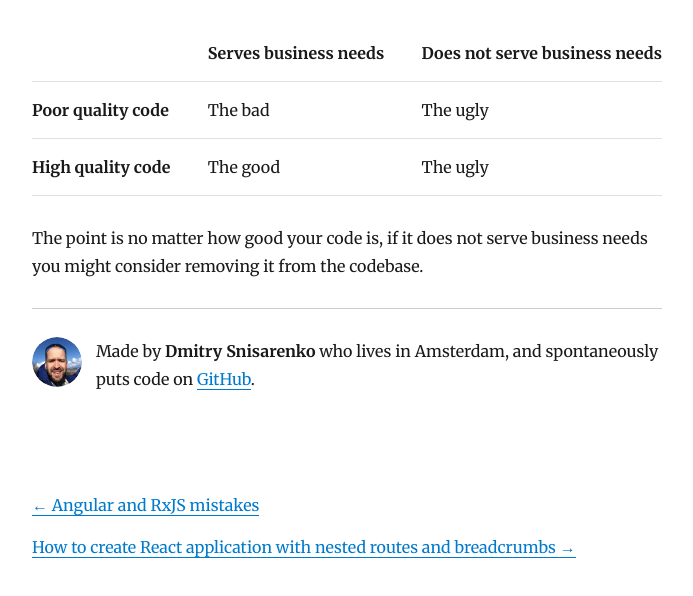
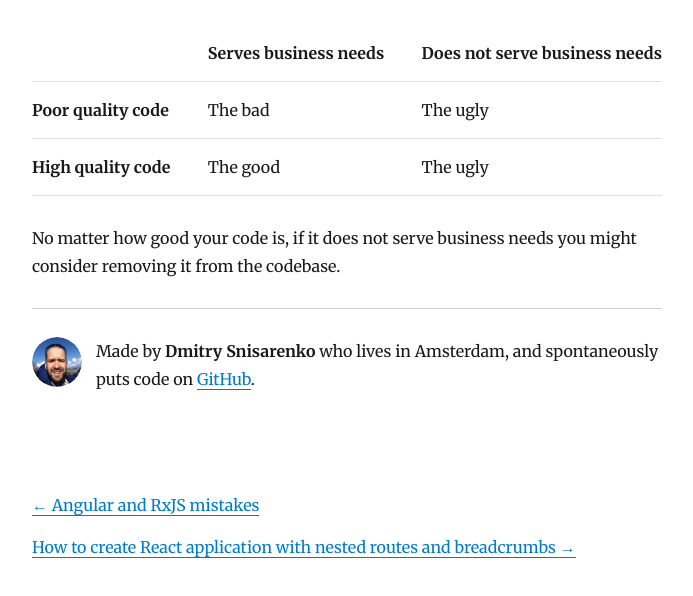
Before and after one commit to sneas/blog, a Gatsby site: page /the-good-the-bad-and-the-ugly-code/ in a window 1280 px wide. Shown: the part 214-810 px from the top of the page, without its empty margins (293-986 px from the left). Built offline with nearby package versions, Linux system fonts and the light colour scheme; Gatsby itself is replaced by a stand-in of ours; some packages are replaced by stand-ins of ours.

Commit message:
refactor(page): improve phrasing

```diff
--- a/content/blog/the-good-the-bad-and-the-ugly-code/index.md
+++ b/content/blog/the-good-the-bad-and-the-ugly-code/index.md
@@ -9,5 +9,5 @@ description: An easy way to see the difference between the bad and the ugly code
 | **Poor quality code** | The bad | The ugly |
 | **High quality code** | The good | The ugly |
 
-The point is no matter how good your code is, if it does not serve business needs you might
+No matter how good your code is, if it does not serve business needs you might
 consider removing it from the codebase.
```
